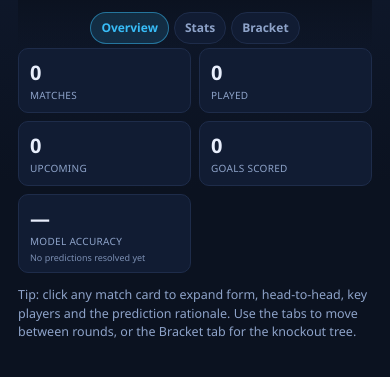
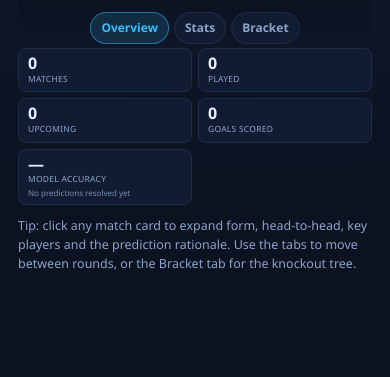
Before and after one commit to dovahkeen79/worldcup-2026-dashboard, a Flask app: page / in a window 390 px wide. Shown: the part 171-548 px from the top of the page. Run offline with Flask 3, Linux system fonts and the light colour scheme; data that the repository does not hold is empty.

Commit message:
Shrink Overview stat tiles further on mobile
Reduce mobile (<=640px) tile size more: number 20->16px (tighter
line-height), padding 9/11->6/9, label 10->8.5px, sub 9->8px, smaller
gaps/radius. Tiles drop to ~44px so Upcoming rises higher on phones.
Desktop unchanged.

Co-Authored-By: Claude Opus 4.8 (1M context) <noreply@anthropic.com>

```diff
--- a/templates/dashboard.html
+++ b/templates/dashboard.html
@@ -158,11 +158,11 @@
   @media(max-width:640px){.grid2{grid-template-columns:1fr;}.head-meta{margin-left:0;text-align:left;width:100%;}
     .tab{padding:6px 10px;font-size:12px;}.tabs{gap:5px;}
     /* compact summary tiles on mobile so Upcoming rises up the page */
-    .stat-row{grid-template-columns:repeat(2,1fr);gap:8px;margin-bottom:12px;}
-    .stat{padding:9px 11px;border-radius:10px;}
-    .stat .n{font-size:20px;}
-    .stat .l{font-size:10px;letter-spacing:.03em;}
-    .stat .sub{font-size:9px;margin-top:3px;line-height:1.25;}}
+    .stat-row{grid-template-columns:repeat(2,1fr);gap:6px;margin-bottom:10px;}
+    .stat{padding:6px 9px;border-radius:8px;}
+    .stat .n{font-size:16px;line-height:1.1;}
+    .stat .l{font-size:8.5px;letter-spacing:.03em;}
+    .stat .sub{font-size:8px;margin-top:2px;line-height:1.2;}}
 </style>
 </head>
 <body>
```
